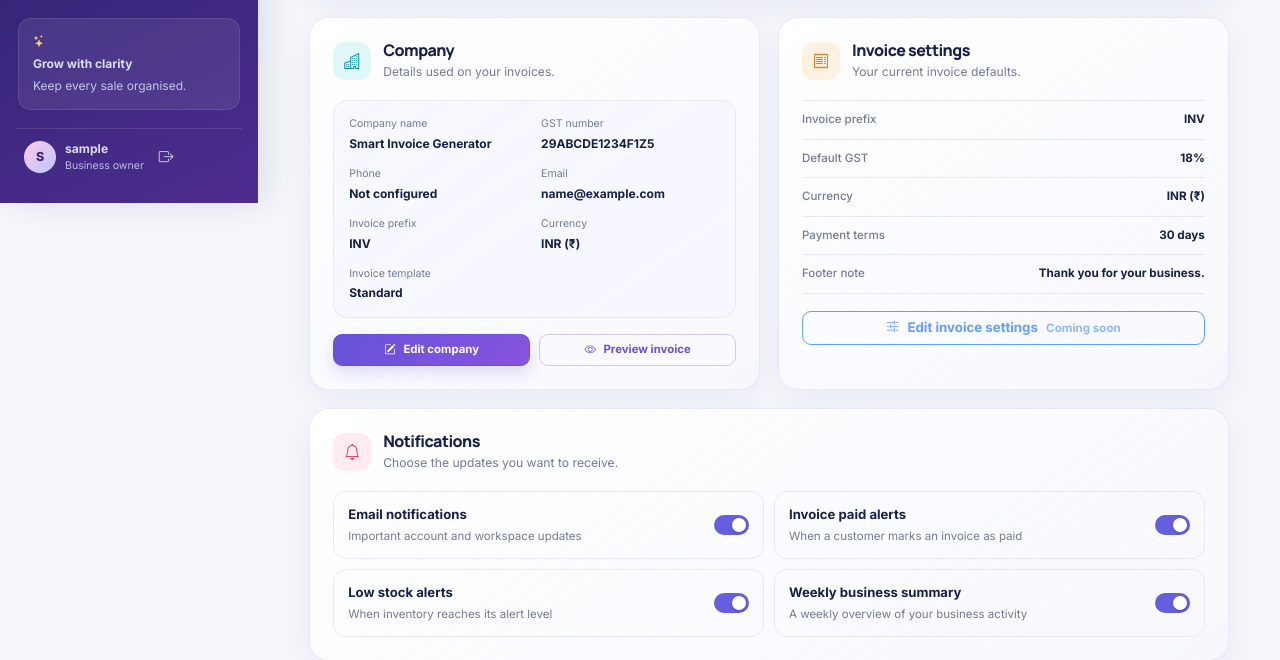
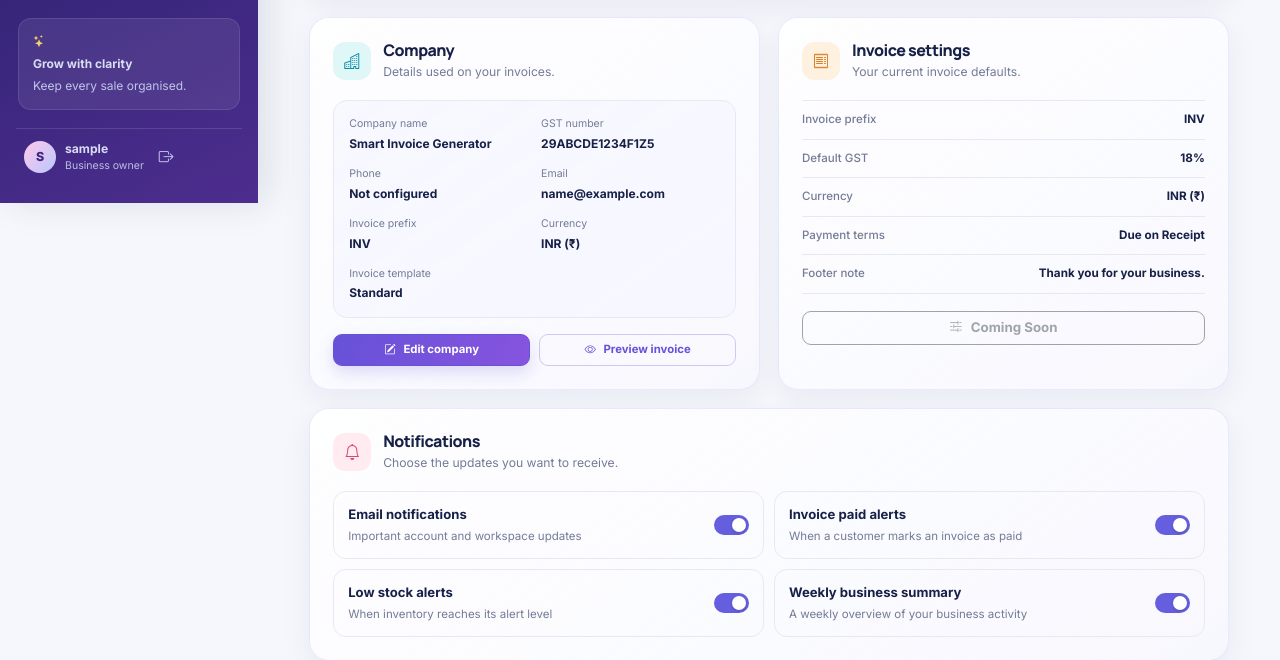
Before and after one commit to Amballagiri/smart-invoice-generator, a Flask app: page /settings in a window 1280 px wide. Shown: the part 597-1257 px from the top of the page. Run offline with Flask 3, Linux system fonts and the light colour scheme; the visitor is signed in with stand-in values (Sample User, id 1).

Commit message:
Final UI updates and settings page

```diff
--- a/app/models/invoice.py
+++ b/app/models/invoice.py
@@ -5,9 +5,9 @@ from secrets import token_hex
 from app.extensions import db
 
 
-def generate_invoice_number():
+def generate_invoice_number(prefix="INV"):
     """Generate a readable, collision-resistant invoice number."""
-    return f"INV-{datetime.now(timezone.utc):%Y%m%d}-{token_hex(3).upper()}"
+    return f"{prefix}-{datetime.now(timezone.utc):%Y%m%d}-{token_hex(3).upper()}"
 
 
 class Invoice(db.Model):
--- a/app/routes/main.py
+++ b/app/routes/main.py
@@ -116,7 +116,7 @@ def change_password():
     return render_template("main/change_password.html", form=form)
 
 
-@main_bp.get("/settings")
+@main_bp.route("/settings")
 @login_required
 def settings():
     company = {
@@ -124,8 +124,11 @@ def settings():
         "gst_number": current_app.config["COMPANY_GST_NUMBER"],
         "email": current_user.email,
     }
-    return render_template("main/settings.html", company=company)
 
+    return render_template(
+        "main/settings.html",
+         company=company,
+    )
 
 @main_bp.route("/company", methods=["GET", "POST"])
 @login_required
--- a/app/templates/main/settings.html
+++ b/app/templates/main/settings.html
@@ -7,7 +7,12 @@
   <div class="settings-grid">
     <section class="settings-card settings-card-wide"><div class="settings-card-heading"><span class="settings-icon appearance"><i class="bi bi-palette2"></i></span><div><h2>Appearance</h2><p>Make Smart Invoice feel right for your workspace.</p></div></div><div class="settings-rows"><div class="setting-row"><div><strong>Theme</strong><span>Switch between light and dark mode anytime.</span></div><button class="btn btn-primary settings-action" id="settingsThemeToggle" type="button"><i class="bi bi-moon-stars"></i> Toggle theme</button></div><div class="setting-row is-future"><div><strong>Accent color</strong><span>Personalize your workspace color.</span></div><span class="future-label">Coming soon</span></div><div class="setting-row is-future"><div><strong>Font size</strong><span>Choose a comfortable reading size.</span></div><span class="future-label">Coming soon</span></div></div></section>
     <section class="settings-card"><div class="settings-card-heading"><span class="settings-icon company"><i class="bi bi-buildings"></i></span><div><h2>Company</h2><p>Details used on your invoices.</p></div></div><div class="company-summary"><div><span>Company name</span><strong>{{ company.name }}</strong></div><div><span>GST number</span><strong>{{ company.gst_number }}</strong></div><div><span>Phone</span><strong>Not configured</strong></div><div><span>Email</span><strong>{{ company.email }}</strong></div><div><span>Invoice prefix</span><strong>INV</strong></div><div><span>Currency</span><strong>INR (₹)</strong></div><div><span>Invoice template</span><strong>Standard</strong></div></div><div class="settings-card-actions"><a class="btn btn-primary" href="{{ url_for('main.company', edit=1) }}"><i class="bi bi-pencil-square"></i> Edit company</a><a class="btn btn-outline-primary" href="{{ url_for('invoices.create_invoice') }}"><i class="bi bi-eye"></i> Preview invoice</a></div></section>
-    <section class="settings-card"><div class="settings-card-heading"><span class="settings-icon invoice"><i class="bi bi-receipt"></i></span><div><h2>Invoice settings</h2><p>Your current invoice defaults.</p></div></div><dl class="settings-definition-list"><div><dt>Invoice prefix</dt><dd>INV</dd></div><div><dt>Default GST</dt><dd>18%</dd></div><div><dt>Currency</dt><dd>INR (₹)</dd></div><div><dt>Payment terms</dt><dd>30 days</dd></div><div><dt>Footer note</dt><dd>Thank you for your business.</dd></div></dl><button class="btn btn-outline-primary w-100" type="button" disabled title="Invoice preferences will be available soon"><i class="bi bi-sliders2"></i> Edit invoice settings <small>Coming soon</small></button></section>
+    <section class="settings-card"><div class="settings-card-heading"><span class="settings-icon invoice"><i class="bi bi-receipt"></i></span><div><h2>Invoice settings</h2><p>Your current invoice defaults.</p></div></div><dl class="settings-definition-list"><div><dt>Invoice prefix</dt><dd>INV</dd></div><div><dt>Default GST</dt><dd>18%</dd></div><div><dt>Currency</dt><dd>INR (₹)</dd></div><div><dt>Payment terms</dt><dd>Due on Receipt</dd></div><div><dt>Footer note</dt><dd>Thank you for your business.</dd></div></dl><button class="btn btn-outline-secondary w-100"
+        type="button"
+        disabled>
+    <i class="bi bi-sliders2"></i>
+    Coming Soon
+</button></section>
     <section class="settings-card settings-card-wide"><div class="settings-card-heading"><span class="settings-icon alerts"><i class="bi bi-bell"></i></span><div><h2>Notifications</h2><p>Choose the updates you want to receive.</p></div></div><div class="notification-options">{% for id, label, description in [('email', 'Email notifications', 'Important account and workspace updates'), ('paid', 'Invoice paid alerts', 'When a customer marks an invoice as paid'), ('stock', 'Low stock alerts', 'When inventory reaches its alert level'), ('summary', 'Weekly business summary', 'A weekly overview of your business activity')] %}<label class="notification-toggle" for="notification-{{ id }}"><span><strong>{{ label }}</strong><small>{{ description }}</small></span><input id="notification-{{ id }}" type="checkbox" checked><i aria-hidden="true"></i></label>{% endfor %}</div></section>
     <section class="settings-card"><div class="settings-card-heading"><span class="settings-icon data"><i class="bi bi-database"></i></span><div><h2>Data & backup</h2><p>Manage your workspace data.</p></div></div><div class="data-actions">{% for icon, label in [('bi-box-arrow-up-right', 'Export data'), ('bi-box-arrow-in-down', 'Import data'), ('bi-cloud-arrow-down', 'Download backup'), ('bi-cloud-arrow-up', 'Restore backup')] %}<button type="button" class="data-action" disabled title="This data management option is coming soon"><i class="bi {{ icon }}"></i><span>{{ label }}</span><small>Coming soon</small></button>{% endfor %}</div></section>
     <section class="settings-card"><div class="settings-card-heading"><span class="settings-icon account"><i class="bi bi-person-gear"></i></span><div><h2>Account</h2><p>Manage your personal access.</p></div></div><div class="account-actions"><a href="{{ url_for('main.profile') }}"><i class="bi bi-person"></i><span>Profile</span><i class="bi bi-chevron-right"></i></a><a href="{{ url_for('main.change_password') }}"><i class="bi bi-shield-lock"></i><span>Change password</span><i class="bi bi-chevron-right"></i></a><button type="button" class="danger-action" disabled title="Contact support to delete your account"><i class="bi bi-trash3"></i><span>Delete account</span><small>Contact support</small></button><a class="logout-action" href="{{ url_for('auth.logout') }}"><i class="bi bi-box-arrow-right"></i><span>Logout</span><i class="bi bi-chevron-right"></i></a></div></section>
```
Also changed, not shown: app/routes/invoices.py (+10 -3 lines).
